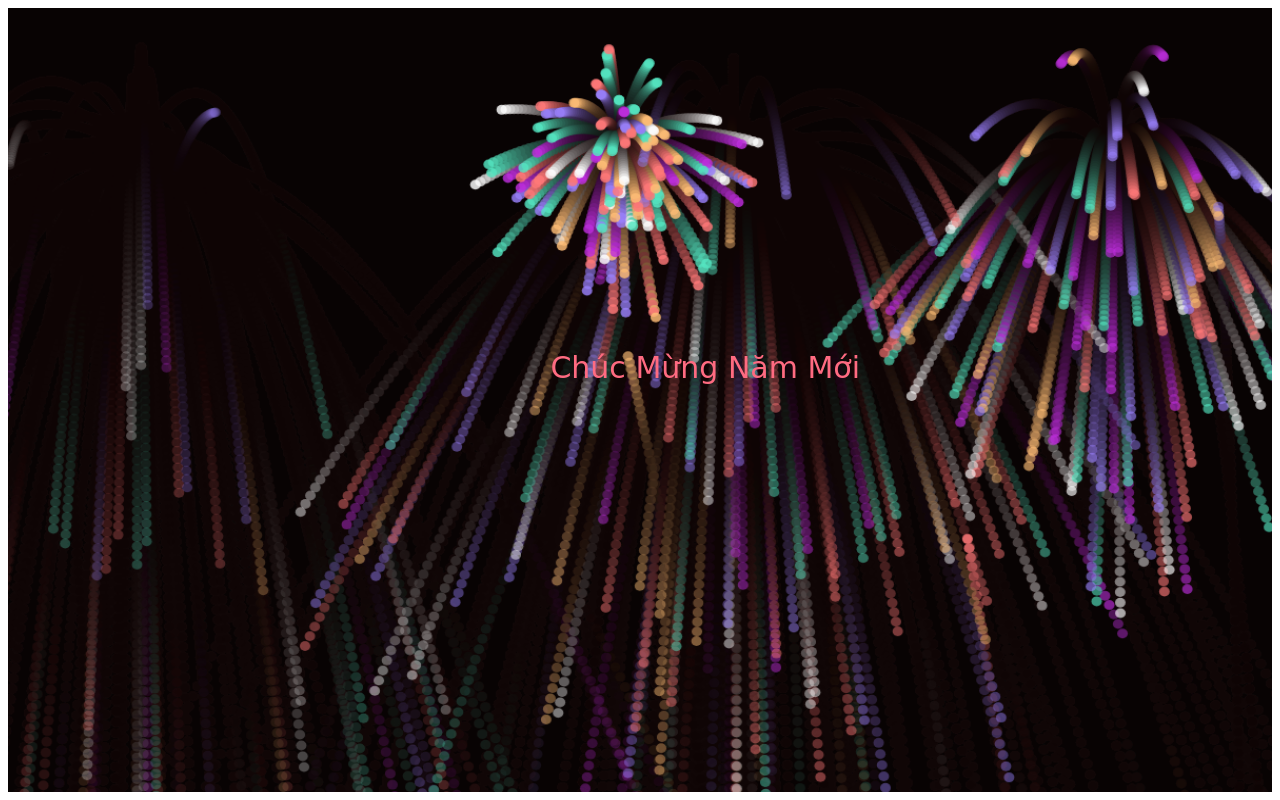
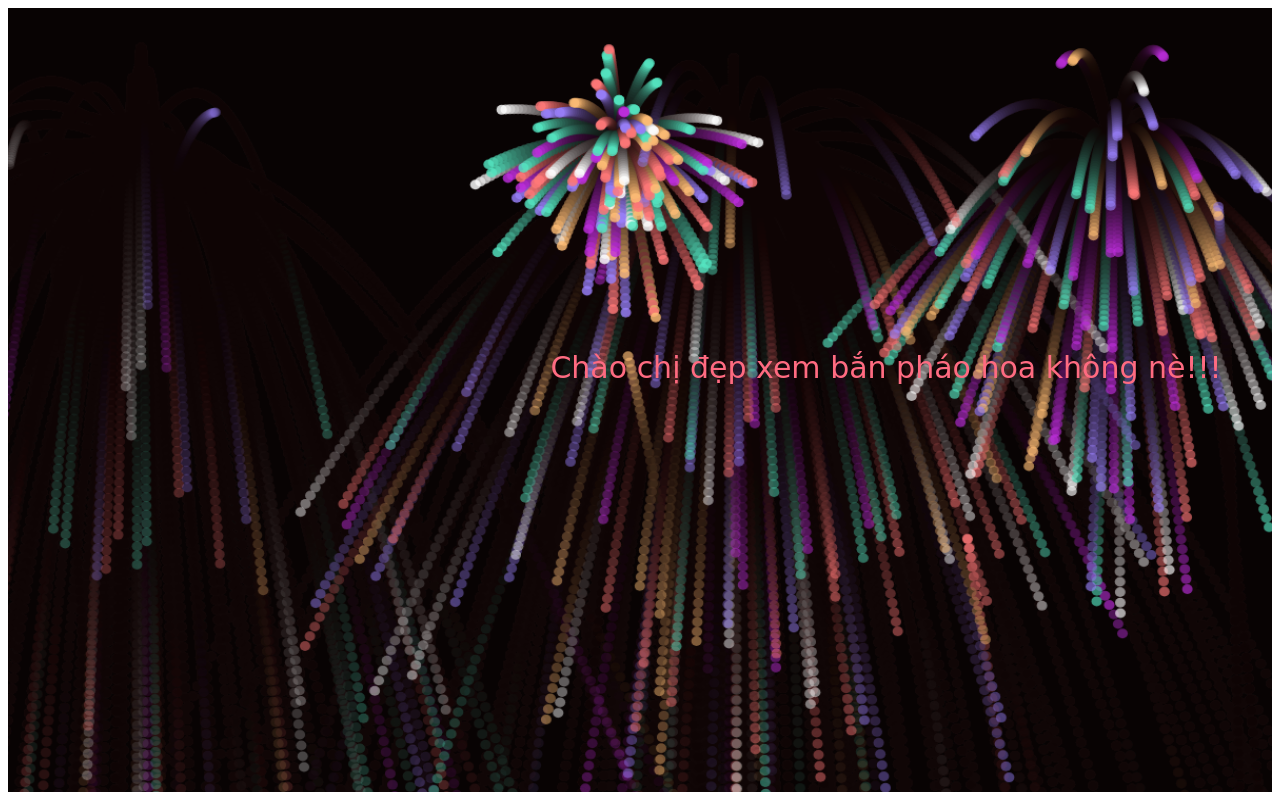
Before and after one commit to trandat1/FireWorks, a plain HTML site: page index.html in a window 1280 px wide. Drawn offline with Linux system fonts and the light colour scheme; a web font is replaced by a local one.

Commit message:
Update index.html

```diff
--- a/index.html
+++ b/index.html
@@ -23,7 +23,7 @@
     <canvas id="canvas" width="1200" height="800" style="width:100%;height:100%">
 
     </canvas>
-    <p style="position:absolute">Chúc Mừng Năm Mới</p>
+    <p style="position:absolute">Chào chị đẹp xem bắn pháo hoa không nè!!!</p>
     <script src="fireworks.js">
 
     </script>
```
